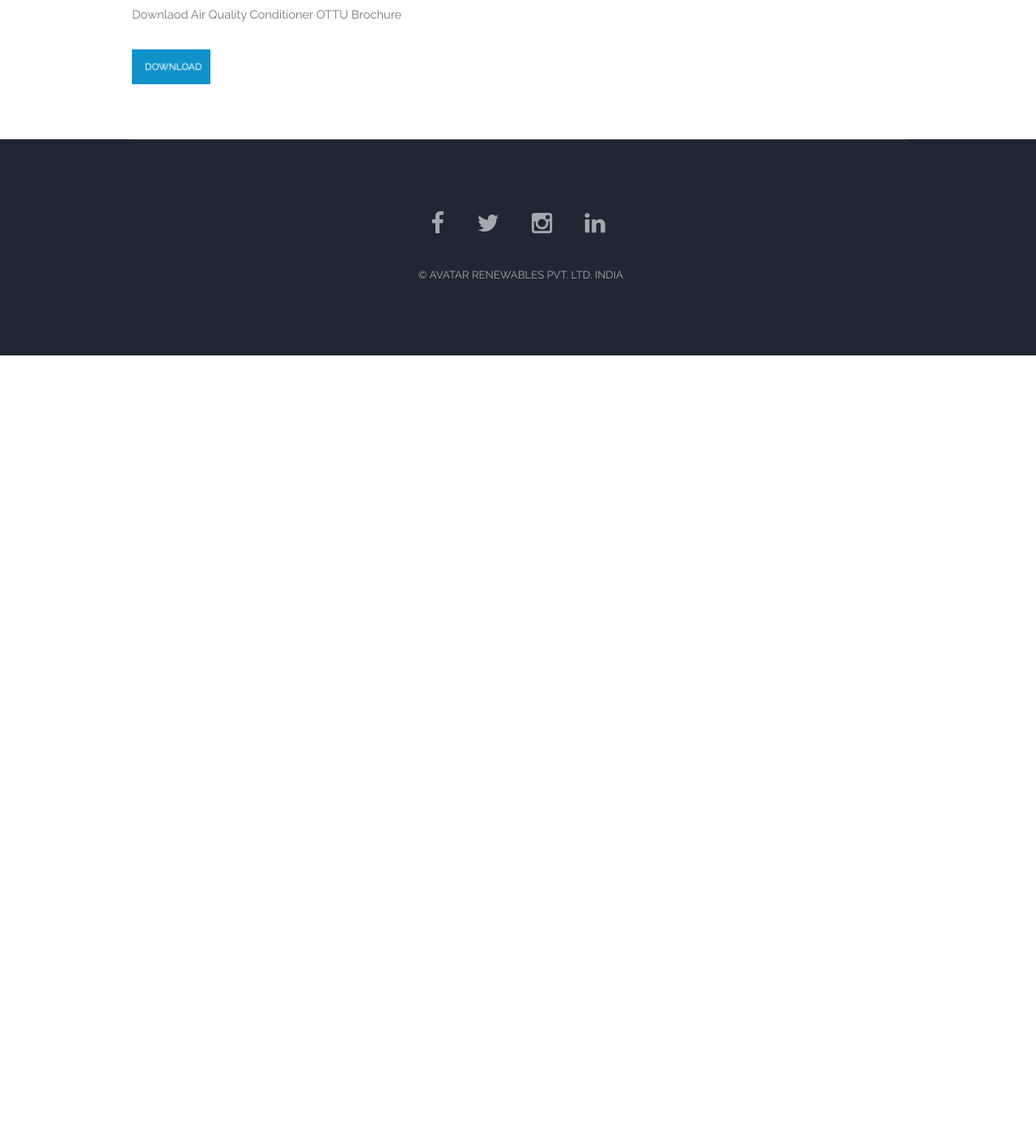
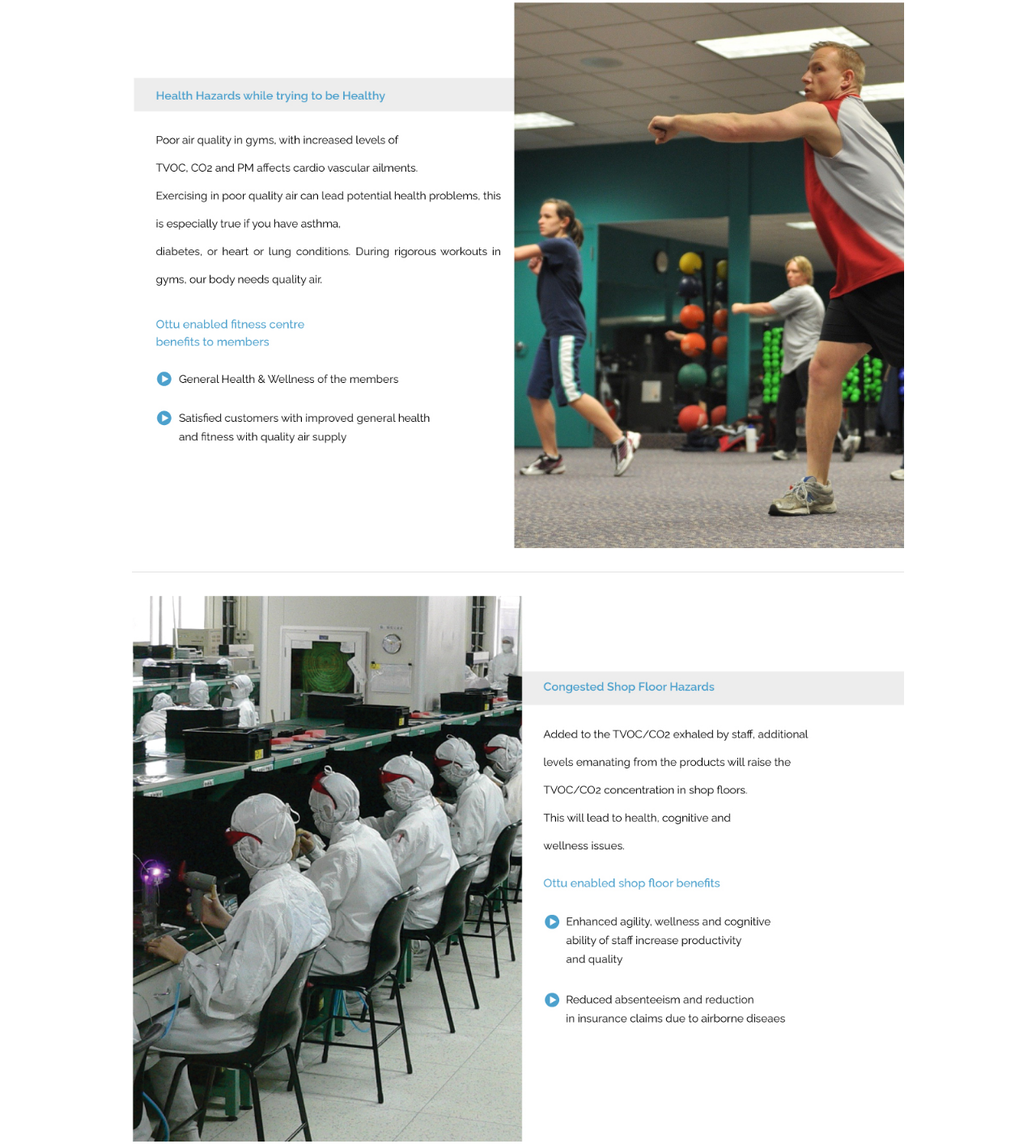
Before and after one commit to jishnew/avatarrenewables, a plain HTML site: page Product2.html in a window 1280 px wide. Shown: the part 1869-3282 px from the top of the page at 81% size. Before the commit the page ends 2308 px from the top, so only its background shows below. Drawn offline with Linux system fonts and the light colour scheme.

Commit message:
Update Product2.html

```diff
--- a/Product2.html
+++ b/Product2.html
@@ -64,8 +64,8 @@
                        and agility / performance of inmates.</p>
                     <h4>Ottu Enabled office space benefits</h4>-->
                     <a href="#" class="image fit"><img src="images/pic22.jpg" alt="" /></a><hr>
-                    <!--<a href="#" class="image fit"><img src="images/pic20.jpg" alt="" /></a><hr>
-                    <a href="#" class="image fit"><img src="images/pic21.jpg" alt="" /></a>-->
+                    <a href="#" class="image fit"><img src="images/pic20.jpg" alt="" /></a><hr>
+                    <a href="#" class="image fit"><img src="images/pic21.jpg" alt="" /></a>
                     <p>Downlaod Air Quality Conditioner OTTU Brochure<p>
                     <a href="images/Ottu_final.pdf" target="_blank" download>
                     <img src="images/down.jpg" alt="" width="97" height="43">
```
